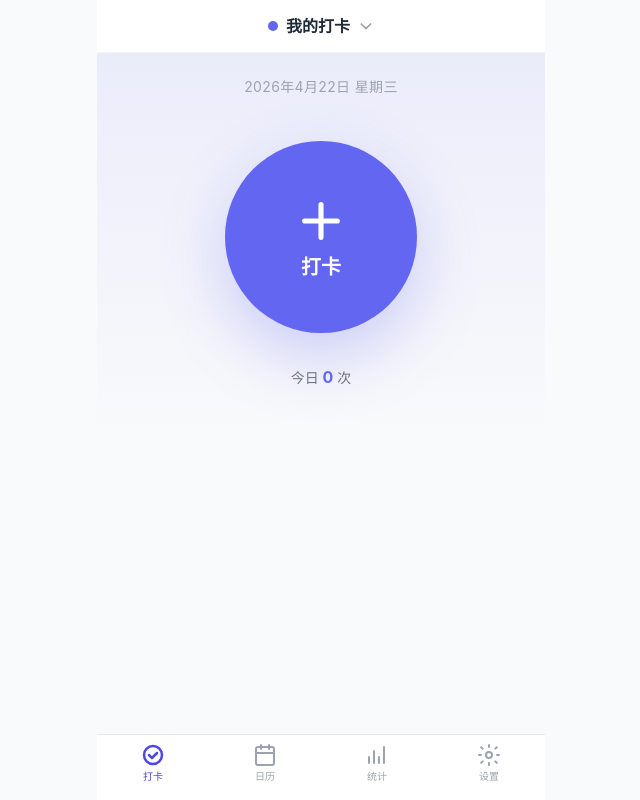
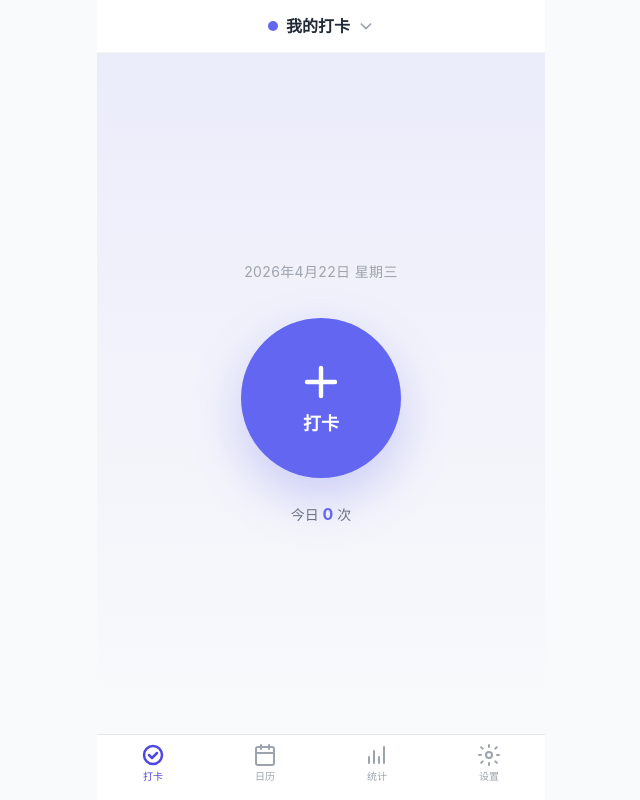
Before and after one commit to CALeaf/DidUDoIt, a React (Vite) app: page / in a window 1280 px wide. Shown: the whole page, without its empty margins (319-959 px from the left). Built offline with nearby package versions, Linux system fonts and the light colour scheme.

Commit message:
fix: habit name editable, date range auto-advance, adaptive layout

```diff
--- a/src/views/CheckInView.jsx
+++ b/src/views/CheckInView.jsx
@@ -22,49 +22,49 @@ export default function CheckInView({ store }) {
   }
 
   return (
-    <div className="flex flex-col min-h-full">
-      {/* Hero */}
+    <div className="flex flex-col h-full">
+      {/* Hero — flex-1 so it fills available space and centers content */}
       <div
-        className="flex flex-col items-center px-5 pt-6 pb-12"
+        className="flex-1 flex flex-col items-center justify-center px-5 py-6"
         style={{ background: `linear-gradient(180deg, ${color.hex}18 0%, transparent 100%)` }}
       >
-        <p className="text-sm text-gray-400 tracking-wide mb-5">
+        <p className="text-sm text-gray-400 tracking-wide mb-4">
           {format(new Date(), 'yyyy年M月d日 EEEE', { locale: zhCN })}
         </p>
 
         {streak.current > 1 && (
           <div
-            className="flex items-center gap-1.5 rounded-full px-4 py-1.5 mb-6 text-sm font-semibold"
+            className="flex items-center gap-1.5 rounded-full px-4 py-1.5 mb-5 text-sm font-semibold"
             style={{ background: color.hex + '18', color: color.hex }}
           >
             <span>🔥</span>
             <span>连续 {streak.current} 天</span>
           </div>
         )}
-        {streak.current <= 1 && <div className="mb-6" />}
+        {streak.current <= 1 && <div className="mb-5" />}
 
         {/* Button */}
         <button
           onTouchEnd={e => { e.preventDefault(); handleCheckin() }}
           onClick={handleCheckin}
-          className="w-48 h-48 rounded-full flex flex-col items-center justify-center select-none transition-all duration-200 active:scale-95"
+          className="w-40 h-40 rounded-full flex flex-col items-center justify-center select-none transition-all duration-200 active:scale-95"
           style={{
             background: flash ? '#22c55e' : color.hex,
             boxShadow: flash
-              ? '0 24px 64px rgba(34,197,94,0.38)'
-              : `0 24px 64px ${color.hex}48`
+              ? '0 20px 50px rgba(34,197,94,0.38)'
+              : `0 20px 50px ${color.hex}48`
           }}
         >
-          <svg viewBox="0 0 24 24" className="w-14 h-14 mb-1 text-white" fill="none" stroke="currentColor" strokeWidth={2.2}>
+          <svg viewBox="0 0 24 24" className="w-12 h-12 mb-1 text-white" fill="none" stroke="currentColor" strokeWidth={2.2}>
             {flash
               ? <path strokeLinecap="round" strokeLinejoin="round" d="M5 13l4 4L19 7" />
               : <path strokeLinecap="round" strokeLinejoin="round" d="M12 5v14M5 12h14" />
             }
           </svg>
-          <span className="text-white font-semibold text-xl">{flash ? '已打卡！' : '打卡'}</span>
+          <span className="text-white font-semibold text-lg">{flash ? '已打卡！' : '打卡'}</span>
         </button>
 
-        <p className="mt-8 text-sm text-gray-500">
+        <p className="mt-6 text-sm text-gray-500">
           今日{' '}
           <span className="font-bold text-base" style={{ color: color.hex }}>
             {todayCheckins.length}
@@ -75,7 +75,7 @@ export default function CheckInView({ store }) {
 
       {/* Records */}
       {todayCheckins.length > 0 && (
-        <div className="px-5 pb-8 -mt-4">
+        <div className="px-5 pb-5 pt-1">
           <p className="text-[11px] font-semibold text-gray-400 uppercase tracking-widest mb-3">今日记录</p>
           <div className="space-y-2">
             {todayCheckins.map((c, i) => (
--- a/src/views/SettingsView.jsx
+++ b/src/views/SettingsView.jsx
@@ -1,4 +1,4 @@
-import { useState, useRef } from 'react'
+import { useState, useRef, useEffect } from 'react'
 import { parseImport, exportCSV, exportJSON, shareOrDownload } from '../utils'
 import { COLORS, getColor } from '../colors'
 
@@ -42,9 +42,10 @@ export default function SettingsView({ store }) {
   const [importMsg, setImportMsg]     = useState('')
   const [showDelConfirm, setShowDel]  = useState(false)
   const fileRef = useRef()
+  const endDateRef = useRef()
 
-  // sync name when switching habits
-  if (nameInput !== activeHabit.name && !nameSaved) setNameInput(activeHabit.name)
+  // sync name input only when switching to a different habit
+  useEffect(() => { setNameInput(activeHabit.name) }, [activeHabit.id])
 
   const saveName = () => {
     if (!nameInput.trim()) return
@@ -158,9 +159,13 @@ export default function SettingsView({ store }) {
             />
             <div className="flex gap-2">
               <input type="date" value={excForm.startDate}
-                onChange={e => setExcForm(f => ({ ...f, startDate: e.target.value }))}
+                onChange={e => {
+                  const val = e.target.value
+                  setExcForm(f => ({ ...f, startDate: val, endDate: f.endDate < val ? val : f.endDate }))
+                  setTimeout(() => endDateRef.current?.focus(), 80)
+                }}
                 className="flex-1 border border-gray-200 rounded-xl px-3 py-2.5 text-sm outline-none focus:border-indigo-300" />
-              <input type="date" value={excForm.endDate} min={excForm.startDate}
+              <input ref={endDateRef} type="date" value={excForm.endDate} min={excForm.startDate}
                 onChange={e => setExcForm(f => ({ ...f, endDate: e.target.value }))}
                 className="flex-1 border border-gray-200 rounded-xl px-3 py-2.5 text-sm outline-none focus:border-indigo-300" />
             </div>
```
